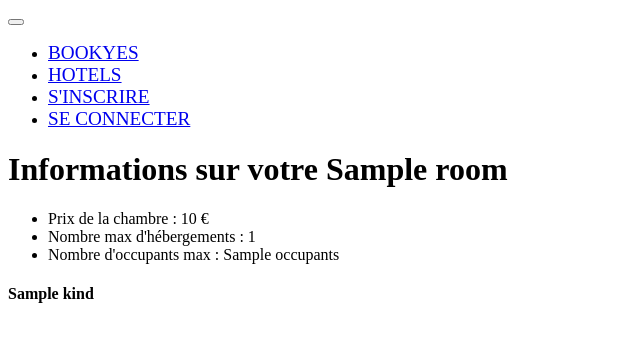
After one commit to JeremyDuc73/bookyes, a Symfony app: template templates/room/show.html.twig in a window 1280 px wide. The commit adds this page. Shown: the top 342 px of the page, without its empty margins (0-640 px from the left). Run offline with Twig, Linux system fonts and the light colour scheme; the template is opened without the code that fills it: most values are stand-ins (such as "Sample title", 1, 10 or a date in 2020); some libraries are stand-ins or nearby versions.

Commit message:
END, but not entirely

```diff
--- a/templates/property/create.html.twig
+++ b/templates/property/create.html.twig
@@ -9,10 +9,7 @@
     {{ form_widget(propertyForm.name) }}
     {{ form_row(propertyForm.propertyCategory) }}
     {{ form_row(propertyForm.description) }}
-    {{ form_label(propertyForm.country, 'Pays') }}
-    {{ form_widget(propertyForm.country) }}
-    {{ form_label(propertyForm.adress, 'Adresse') }}
-    {{ form_widget(propertyForm.adress) }}
+    .
     {{ form_label(propertyForm.star, "Nombre d'étoile(s)") }}
     {{ form_widget(propertyForm.star) }}
     {{ form_label(propertyForm.website, 'Lien vers votre site internet') }}
--- a/templates/room/index.html.twig
+++ b/templates/room/index.html.twig
@@ -10,7 +10,8 @@
                     <div>
                         {% for room in property.rooms %}
                             <h4>{{ room.name }}</h4>
-                            <a href="" class="btn btn-warning me-4">MODIFIER</a>
+                            <a href="{{ path('app_room_show', {id:room.id}) }}" class="btn btn-success me-4">VOIR PLUS</a>
+                            <a href="{{ path('app_room_edit', {id:property.id, roomId:room.id}) }}" class="btn btn-warning">MODIFIER L'HEBERGEMENT</a>
                             <a href="{{ path('app_room_delete', {id:room.id}) }}" class="btn btn-danger">SUPPRIMER</a>
                         {% endfor %}
                 </div>
--- /dev/null
+++ b/templates/room/show.html.twig
@@ -0,0 +1,26 @@
+{% extends 'base.html.twig' %}
+
+{% block title %}Hébergements{% endblock %}
+
+{% block body %}
+    <h1 class="mt-5">Informations sur votre {{ room.name }}</h1>
+    <div class="container">
+        <ul>
+            <li>Prix de la chambre : {{ room.price }} €</li>
+            <li>Nombre max d'hébergements : {{ room.number }}</li>
+            <li>Nombre d'occupants max : {{ room.occupants }}</li>
+        </ul>
+    </div>
+    <div class="container">
+            <div class="border boder-dark text-center p-3 mt-4 mb-3">
+                {% if room.beds is not empty %}
+                    <div>
+                        {% for bed in room.beds %}
+                            <h4>{{ bed.kind }}</h4>
+                        {% endfor %}
+                    </div>
+                {% endif %}
+            </div>
+    </div>
+
+{% endblock %}
```
Also changed, not shown: src/Controller/RoomController.php (+9 -0 lines), src/Entity/Profile.php (+25 -0 lines).
